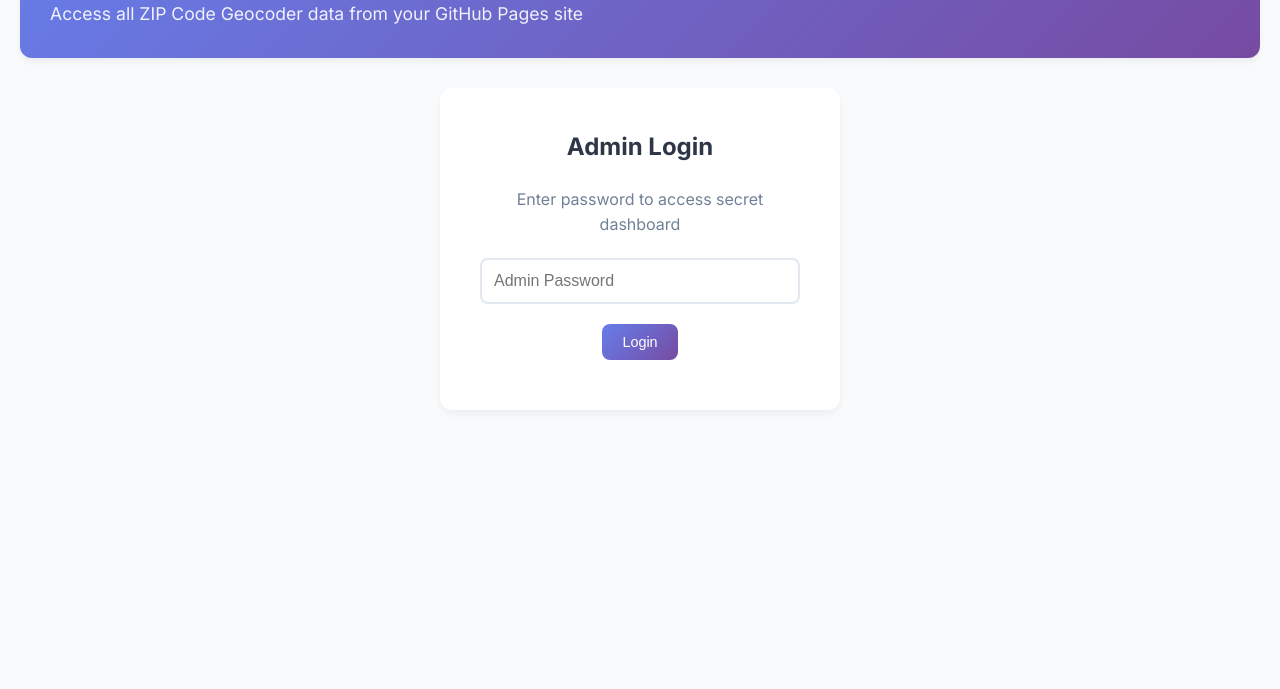
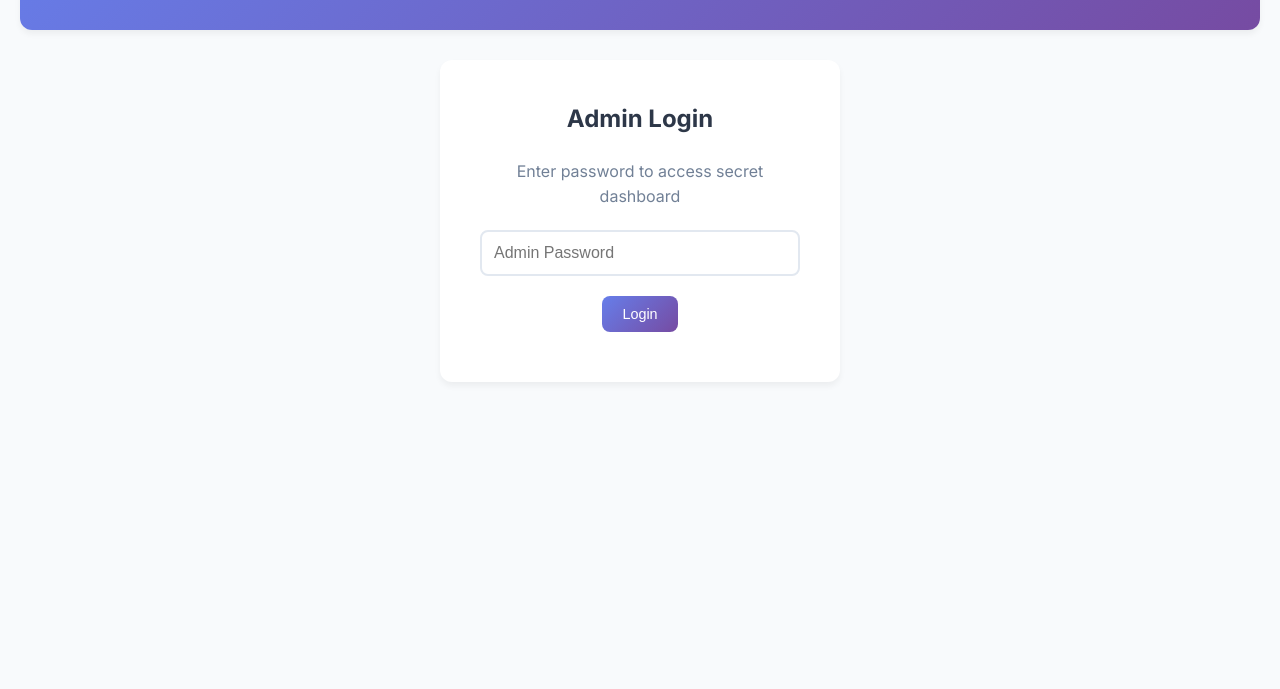
Before and after one commit to EnRICHedCreations/ZipCodeFinder, a plain HTML site: page admin.html in a window 1280 px wide. Shown: the part 111-800 px from the top of the page. Drawn offline with Linux system fonts and the light colour scheme.

Commit message:
Update admin.html

```diff
--- a/admin.html
+++ b/admin.html
@@ -305,7 +305,6 @@
     <div class="container">
         <header class="header">
             <h1>🔐 Secret Admin Dashboard</h1>
-            <p>Access all ZIP Code Geocoder data from your GitHub Pages site</p>
         </header>
 
         <!-- Login Section -->
```
